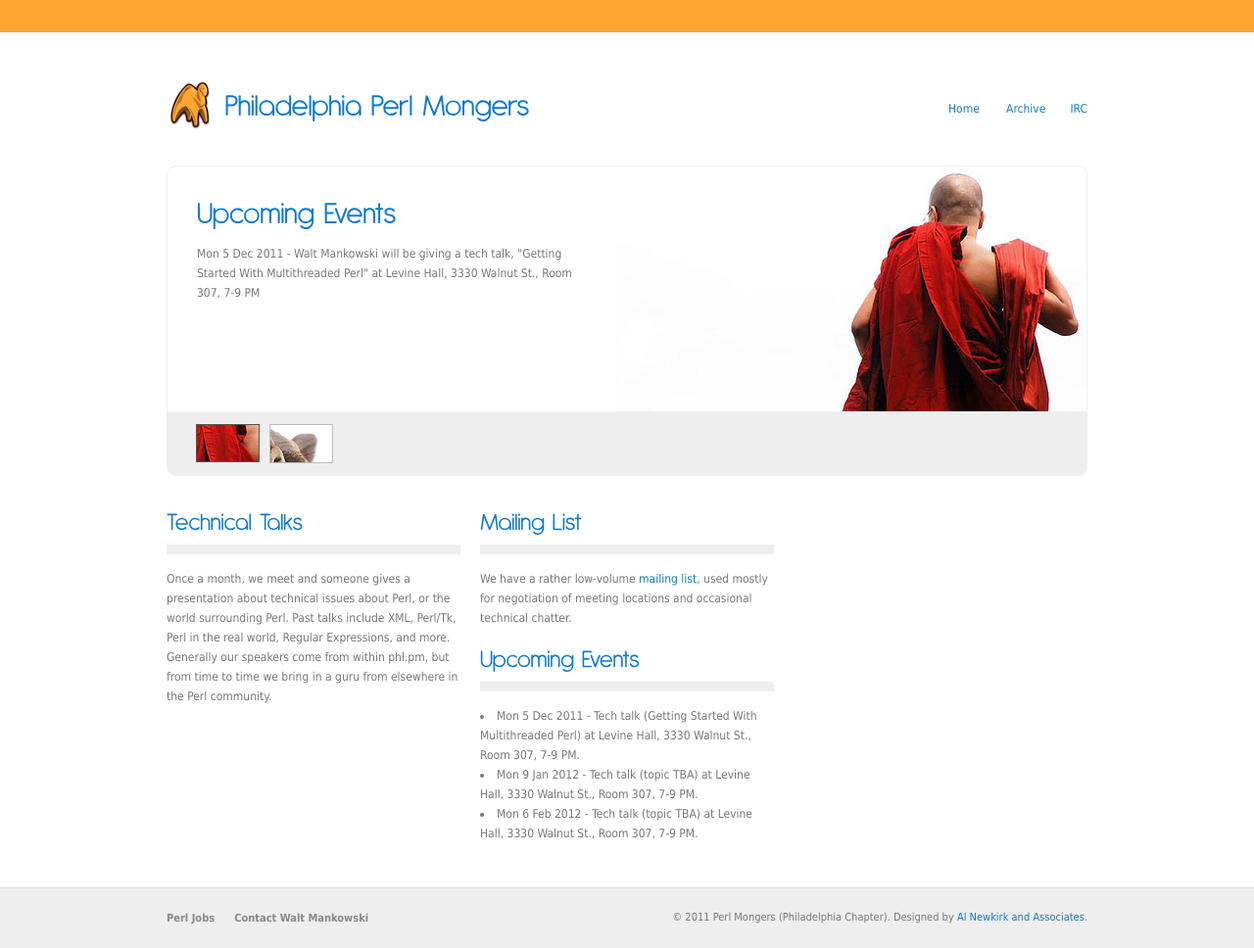
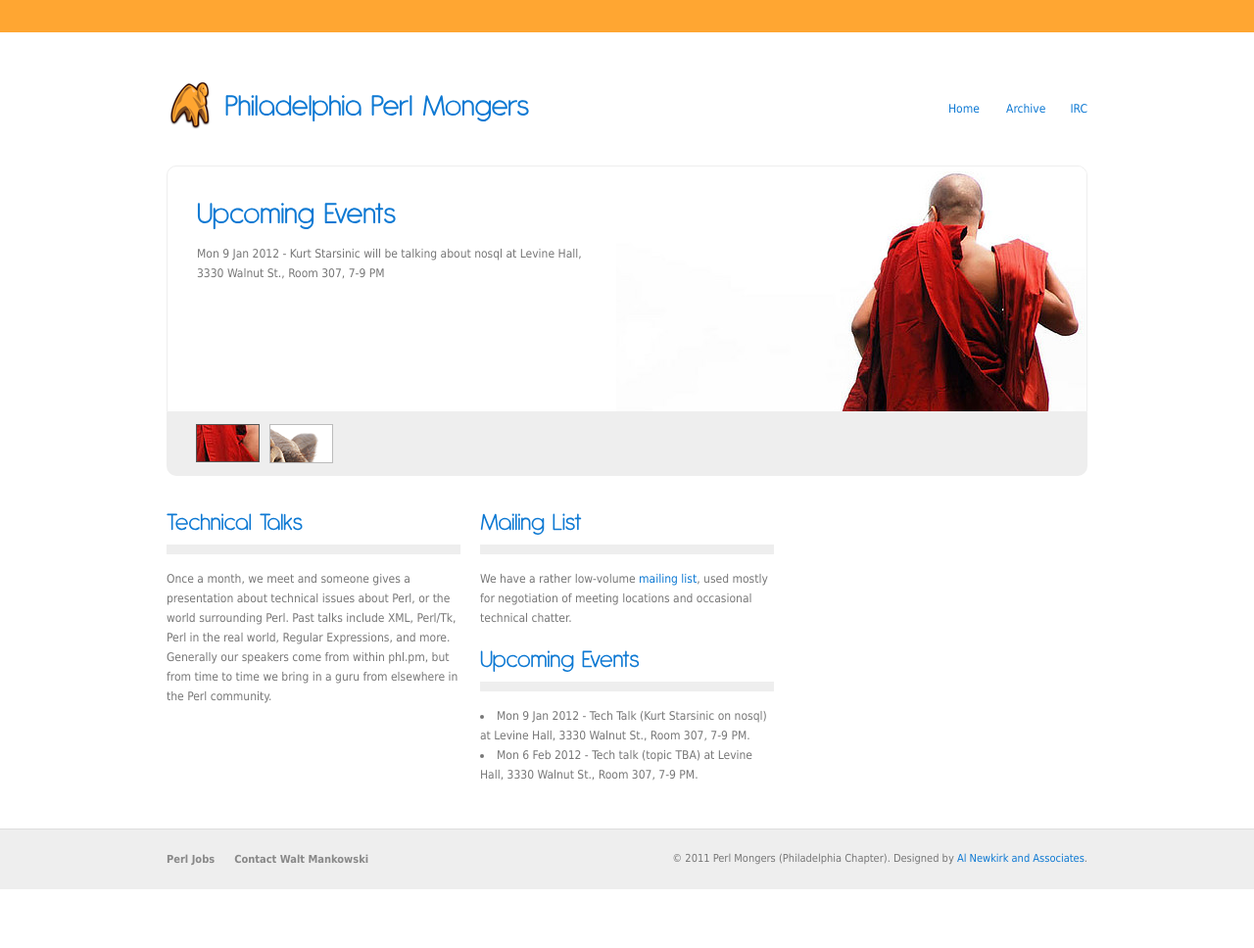
Before and after one commit to waltman/phl-pm-www, a plain HTML site: page index.html in a window 1280 px wide. Shown: the whole page at 98% size. After the commit the page ends 908 px from the top, so only its background shows below. Drawn offline with Linux system fonts and the light colour scheme; a script that the page names is missing.

Commit message:
updated for Kurt's talk in January, 2012

```diff
--- a/index.html
+++ b/index.html
@@ -74,7 +74,7 @@
 				<div class="imageContainer"><img src="images/phl.pm.org-monk.png" alt="Image" /></div>
 				<div class="contentContainer">
 					<h2>Upcoming Events</h2>
-					<p>Mon 5 Dec 2011 - Walt Mankowski will be giving a tech talk, "Getting Started With Multithreaded Perl" at Levine Hall, 3330 Walnut St., Room 307, 7-9 PM</p>
+					<p>Mon 9 Jan 2012 - Kurt Starsinic will be talking about nosql at Levine Hall, 3330 Walnut St., Room 307, 7-9 PM</p>
 					<!-- <p>Social meeting at <a href='http://www.noddinghead.com'>Nodding Head Brewpub</a>, 1516 Sansom St., Philadelphia. Monday August 1, 7 PM.</p> -->
 					<!-- <div class="extra"> -->
 					<!-- 	<p><strong>Al Newkirk will be speaking on Mongoose</strong></p><\!--<a href="https://www.google.com/calendar/embed?src=eh3h2aa01rk8s4rlqvrrdus8kg@group.calendar.google.com&ctz=America/New_York&gsessionid=t7dd2Mivtq_ddp6EY2507w&iframe=true&width=75%&height=75&" rel="prettyPhoto[iframes]" title="Show Philadelphia Perl Mongers Calendar">Show Calendar</a>-\-> -->
@@ -105,8 +105,7 @@
 				<p>We have a rather low-volume <a href='http://mail.pm.org/mailman/listinfo/philadelphia-pm'>mailing list</a>, used mostly for negotiation of meeting locations and occasional technical chatter.</p>
 				<h3>Upcoming Events</h3>
 				<ul>
-                                        <li>Mon 5 Dec 2011 - Tech talk (Getting Started With Multithreaded Perl) at Levine Hall, 3330 Walnut St., Room 307, 7-9 PM.</li>
-                                        <li>Mon 9 Jan 2012 - Tech talk (topic TBA) at Levine Hall, 3330 Walnut St., Room 307, 7-9 PM.</li>
+                                        <li>Mon 9 Jan 2012 - Tech Talk (Kurt Starsinic on nosql) at Levine Hall, 3330 Walnut St., Room 307, 7-9 PM.</li>
                                         <li>Mon 6 Feb 2012 - Tech talk (topic TBA) at Levine Hall, 3330 Walnut St., Room 307, 7-9 PM.</li>
 				        <!--<li>Mon 1 Aug 2011, 7 PM - Social meeting at <a href='http://www.noddinghead.com'>Nodding Head Brewpub</a>, 1516 Sansom St., Philadelphia.</li> -->
                                         <!-- <li>Mon 6 Jun 2011 - Al Newkirk will be speaking on Mongoose, a MongoDB&harr;Moose mapper at Levine Hall, 3330 Walnut St., Room 307, 7-9 PM.</li> -->
```
